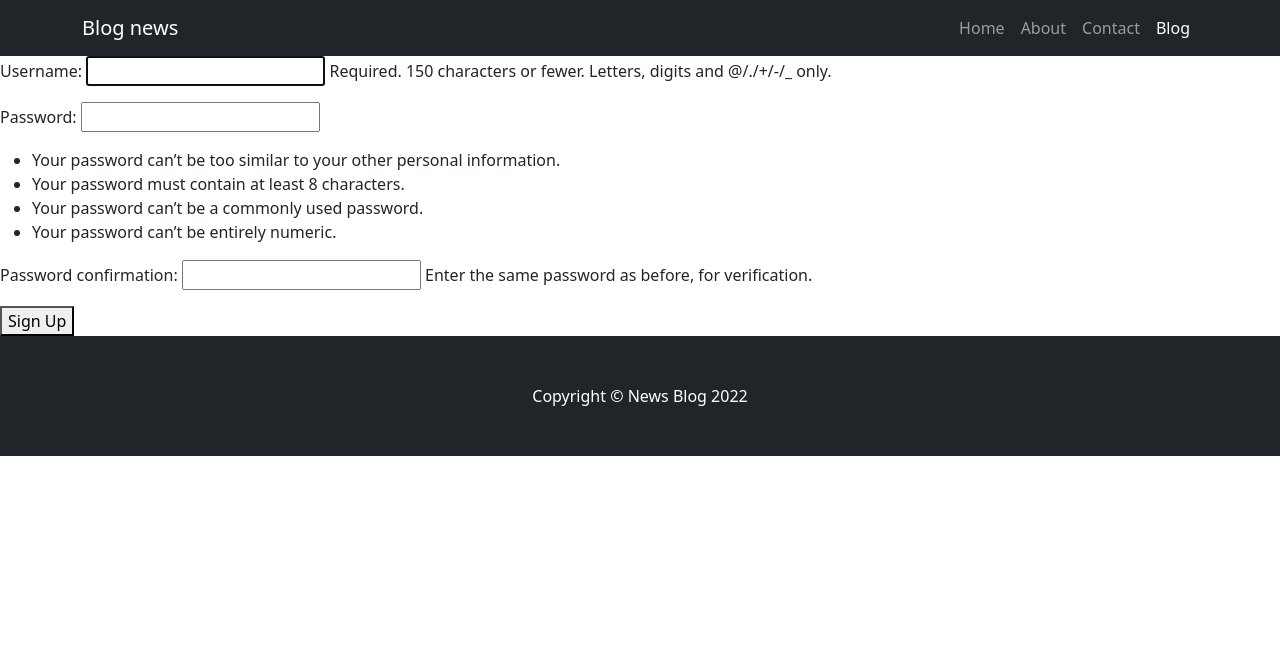
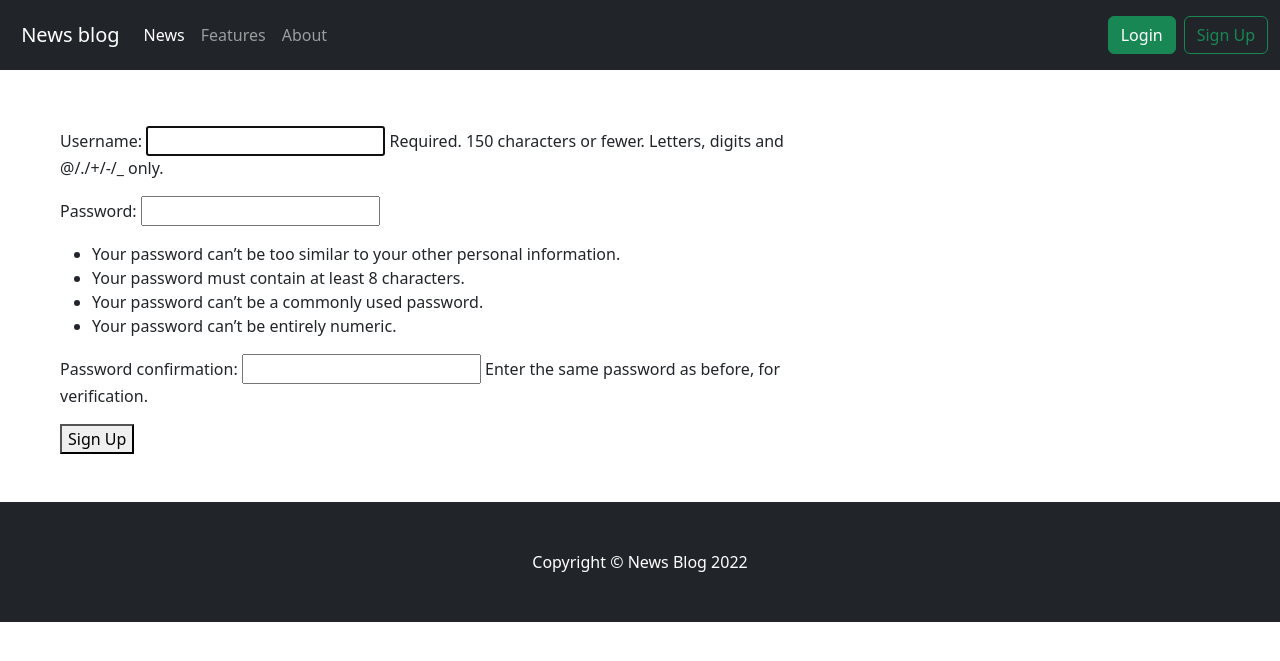
Before and after one commit to tytsvladimir/news-blog, a Django app: page /signup/ in a window 1280 px wide. Shown: the top 661 px of the page. Run offline with Django 4.2, Linux system fonts and the light colour scheme.

Commit message:
signup, view, update navbar

```diff
--- a/accounts/templates/accounts/sign_up_user.html
+++ b/accounts/templates/accounts/sign_up_user.html
@@ -2,10 +2,21 @@
 
 {% block content %}
 
-<form method="POST" action="">
-  {% csrf_token %}
-  {{ form.as_p }}
-  <button type="submit">Sign Up</button>
-</form>
+        <!-- SignUp form -->
+        <div class="container m-5">
+            <div class="row">
+                <div class="col-lg-8">
+                    <h3 style="color: red;">{{ error }}</h3>
+                    <form method="POST" action="">
+                      {% csrf_token %}
+                      {{ form.as_p }}
+                      <button type="submit">Sign Up</button>
+                    </form>
+                </div>
+
+                <!-- Side widgets-->
+                <div class="col-lg-4"></div>
+            </div>
+        </div>
 
 {% endblock %}
--- a/accounts/views.py
+++ b/accounts/views.py
@@ -1,7 +1,28 @@
-from django.shortcuts import render
+from django.db import IntegrityError
+from django.shortcuts import render, redirect
 from django.contrib.auth.models import User
 from django.contrib.auth.forms import UserCreationForm, AuthenticationForm
+from django.contrib.auth import login, logout
+
 
 def sign_up_user(request):
+    template = 'accounts/sign_up_user.html'
+    # определяем что юзер хочет сделать, зарегистрироваться или войти
     if request.method == 'GET':
-        return render(request, 'accounts/sign_up_user.html', {'form': UserCreationForm()})
+        return render(request, template, {'form': UserCreationForm()})
+    else:
+        # проверяем соответствие 2-х паролей
+        if request.POST['password1'] == request.POST['password2']:
+            try:
+                user = User.objects.create_user(username=request.POST['username'], password=request.POST['password1'])
+                # сохраняем и логинимся
+                user.save()
+                login(request, user)
+                return redirect('home')
+            # если такой юзер уже существует
+            except IntegrityError:
+                return render(request, template, {'form': UserCreationForm(),
+                                                  'error': f'That username has already been taken.\n'
+                                                           f'Please choose a new username.'})
+        else:
+            return render(request, template, {'form': UserCreationForm(), 'error': 'Passwords did not match'})
--- a/templates/base.html
+++ b/templates/base.html
@@ -3,25 +3,43 @@
 <head>
     <meta charset="UTF-8">
     <!-- CSS only -->
-    <link href="https://cdn.jsdelivr.net/npm/bootstrap@5.2.3/dist/css/bootstrap.min.css" rel="stylesheet" integrity="sha384-rbsA2VBKQhggwzxH7pPCaAqO46MgnOM80zW1RWuH61DGLwZJEdK2Kadq2F9CUG65" crossorigin="anonymous">
+    <link href="https://cdn.jsdelivr.net/npm/bootstrap@5.2.3/dist/css/bootstrap.min.css" rel="stylesheet"
+          integrity="sha384-rbsA2VBKQhggwzxH7pPCaAqO46MgnOM80zW1RWuH61DGLwZJEdK2Kadq2F9CUG65" crossorigin="anonymous">
     <title>{{ page_name }}</title>
 </head>
 <body>
 <!-- Responsive navbar-->
 <nav class="navbar navbar-expand-lg navbar-dark bg-dark">
-            <div class="container">
-                <a class="navbar-brand" href="{% url 'home' %}">Blog news</a>
-                <button class="navbar-toggler" type="button" data-bs-toggle="collapse" data-bs-target="#navbarSupportedContent" aria-controls="navbarSupportedContent" aria-expanded="false" aria-label="Toggle navigation"><span class="navbar-toggler-icon"></span></button>
-                <div class="collapse navbar-collapse" id="navbarSupportedContent">
-                    <ul class="navbar-nav ms-auto mb-2 mb-lg-0">
-                        <li class="nav-item"><a class="nav-link" href="{% url 'home' %}">Home</a></li>
-                        <li class="nav-item"><a class="nav-link" href="#!">About</a></li>
-                        <li class="nav-item"><a class="nav-link" href="#!">Contact</a></li>
-                        <li class="nav-item"><a class="nav-link active" aria-current="page" href="#">Blog</a></li>
+    <
+    <div class="container-fluid">
+        <a class="navbar-brand" href="{% url 'home' %}">News blog</a>
+        <button class="navbar-toggler" type="button" data-bs-toggle="collapse" data-bs-target="#navbarText"
+                aria-controls="navbarText" aria-expanded="false" aria-label="Toggle navigation">
+            <span class="navbar-toggler-icon"></span>
+        </button>
+        <div class="collapse navbar-collapse" id="navbarText">
+            <ul class="navbar-nav me-auto mb-2 mb-lg-0">
+                <li class="nav-item">
+                    <a class="nav-link active" aria-current="page" href="{% url 'home' %}">News</a>
+                </li>
+                <li class="nav-item">
+                    <a class="nav-link" href="#">Features</a>
+                </li>
+                <li class="nav-item">
+                    <a class="nav-link" href="#">About</a>
+                </li>
             </ul>
+            <span class="navbar-text">
+                {% if user.is_authenticated %}
+                Welcome, <a href="#">{{ user.username }}</a><button type="button" class="btn btn-success ms-4">Logout</button>
+                {% else %}
+                <button type="button" class="btn btn-success ms-2">Login</button><button type="button" class="btn btn-outline-success ms-2">Sign Up</button>
+                {% endif %}
+            </span>
         </div>
     </div>
 </nav>
+
 <!-- Page content-->
 
 {% block content %} {% endblock %}
@@ -31,6 +49,8 @@
     <div class="container"><p class="m-0 text-center text-white">Copyright &copy; News Blog 2022</p></div>
 </footer>
 <!-- JavaScript Bundle with Popper -->
-        <script src="https://cdn.jsdelivr.net/npm/bootstrap@5.2.3/dist/js/bootstrap.bundle.min.js" integrity="sha384-kenU1KFdBIe4zVF0s0G1M5b4hcpxyD9F7jL+jjXkk+Q2h455rYXK/7HAuoJl+0I4" crossorigin="anonymous"></script>
+<script src="https://cdn.jsdelivr.net/npm/bootstrap@5.2.3/dist/js/bootstrap.bundle.min.js"
+        integrity="sha384-kenU1KFdBIe4zVF0s0G1M5b4hcpxyD9F7jL+jjXkk+Q2h455rYXK/7HAuoJl+0I4"
+        crossorigin="anonymous"></script>
 </body>
 </html>
```
Also changed, not shown: db.sqlite3. Lines whose indentation alone changed are shown as unchanged.
